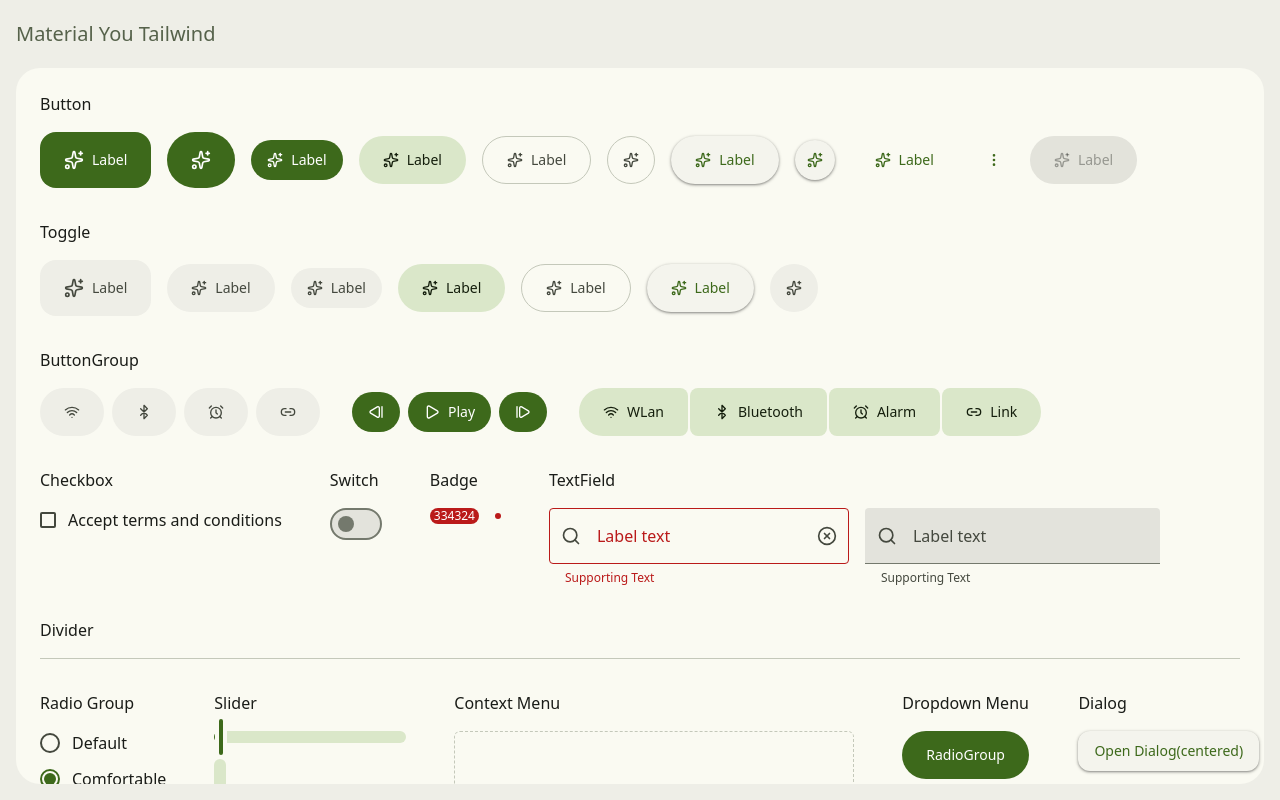
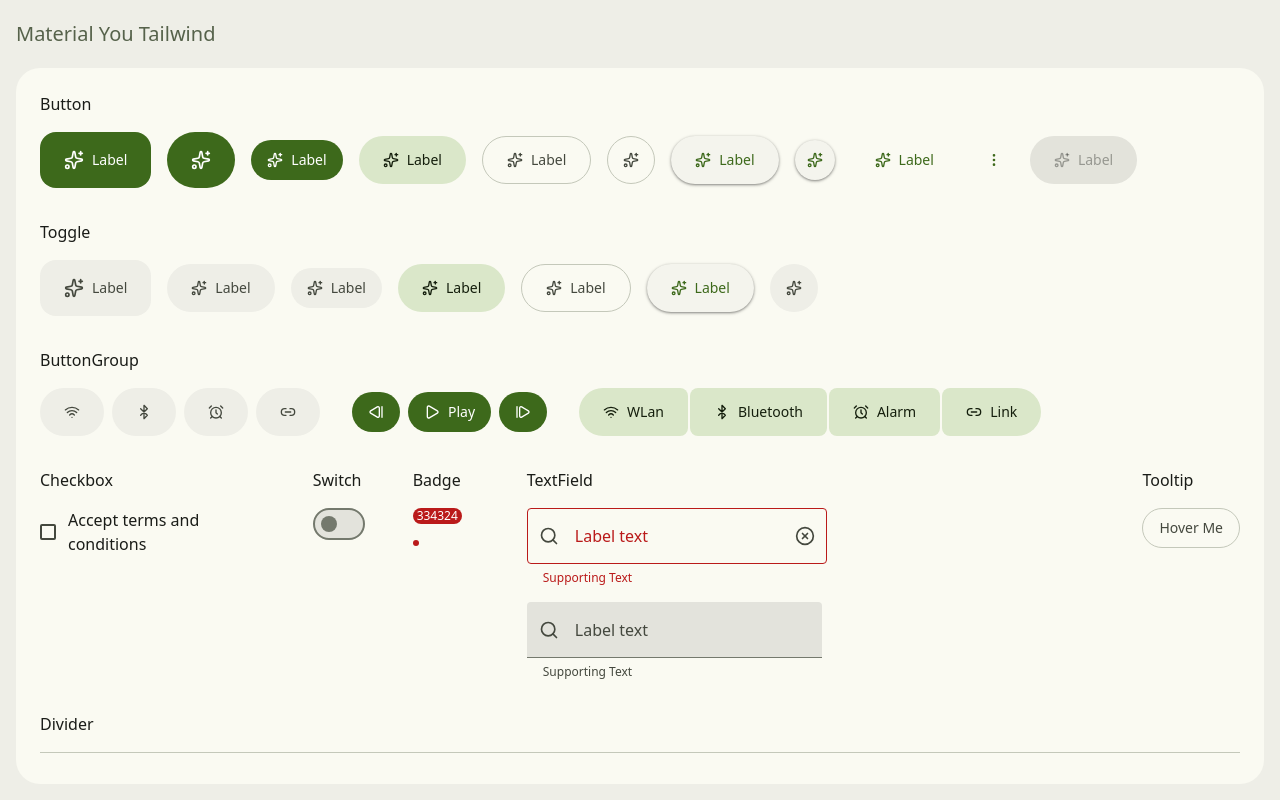
Before and after one commit to BolshevikNanven/material-you-tailwind, a React (Vite) app: page / in a window 1280 px wide. Built offline with nearby package versions, Linux system fonts and the light colour scheme.

Commit message:
feat：add tooltip component

```diff
--- a/package.json
+++ b/package.json
@@ -20,6 +20,7 @@
         "@radix-ui/react-slot": "^1.2.4",
         "@radix-ui/react-switch": "^1.2.6",
         "@radix-ui/react-toggle": "^1.1.10",
+        "@radix-ui/react-tooltip": "^1.2.8",
         "@tailwindcss/vite": "^4.1.18",
         "class-variance-authority": "^0.7.1",
         "clsx": "^2.1.1",
--- a/src/app.tsx
+++ b/src/app.tsx
@@ -12,6 +12,7 @@ import { TextFieldDemo } from './demos/text-field-demo'
 import { DialogDemo } from './demos/dialog-demo'
 import { ButtonGroupDemo } from './demos/button-group-demo'
 import { DividerDemo } from './demos/divider-demo'
+import { TooltipDemo } from './demos/tooltip-demo'
 
 export default function App() {
     return (
@@ -28,6 +29,7 @@ export default function App() {
                     <SwitchDemo />
                     <BadgeDemo />
                     <TextFieldDemo />
+                    <TooltipDemo />
                 </div>
                 <DividerDemo />
                 <div className='flex gap-12'>
--- /dev/null
+++ b/src/components/ui/tooltip.tsx
@@ -0,0 +1,47 @@
+'use client'
+
+import * as React from 'react'
+import * as TooltipPrimitive from '@radix-ui/react-tooltip'
+
+import { cn } from '@/lib/utils'
+
+function TooltipProvider({ delayDuration = 0, ...props }: React.ComponentProps<typeof TooltipPrimitive.Provider>) {
+    return <TooltipPrimitive.Provider data-slot='tooltip-provider' delayDuration={delayDuration} {...props} />
+}
+
+function Tooltip({ ...props }: React.ComponentProps<typeof TooltipPrimitive.Root>) {
+    return (
+        <TooltipProvider>
+            <TooltipPrimitive.Root data-slot='tooltip' {...props} />
+        </TooltipProvider>
+    )
+}
+
+function TooltipTrigger({ ...props }: React.ComponentProps<typeof TooltipPrimitive.Trigger>) {
+    return <TooltipPrimitive.Trigger data-slot='tooltip-trigger' {...props} />
+}
+
+function TooltipContent({
+    className,
+    sideOffset = 4,
+    children,
+    ...props
+}: React.ComponentProps<typeof TooltipPrimitive.Content>) {
+    return (
+        <TooltipPrimitive.Portal>
+            <TooltipPrimitive.Content
+                data-slot='tooltip-content'
+                sideOffset={sideOffset}
+                className={cn(
+                    'z-50 w-fit origin-(--radix-tooltip-content-transform-origin) animate-in rounded-sm bg-inverse-surface px-2 py-1 text-xs text-balance text-inverse-on-surface fade-in-0 zoom-in-95 data-[side=bottom]:slide-in-from-top-2 data-[side=left]:slide-in-from-right-2 data-[side=right]:slide-in-from-left-2 data-[side=top]:slide-in-from-bottom-2 data-[state=closed]:animate-out data-[state=closed]:fade-out-0 data-[state=closed]:zoom-out-95',
+                    className,
+                )}
+                {...props}
+            >
+                {children}
+            </TooltipPrimitive.Content>
+        </TooltipPrimitive.Portal>
+    )
+}
+
+export { Tooltip, TooltipTrigger, TooltipContent, TooltipProvider }
--- /dev/null
+++ b/src/demos/tooltip-demo.tsx
@@ -0,0 +1,22 @@
+import { Button } from '@/components/ui/button'
+import { Tooltip, TooltipContent, TooltipTrigger } from '@/components/ui/tooltip'
+
+export function TooltipDemo() {
+    return (
+        <div className='flex flex-col gap-4'>
+            <h3>Tooltip</h3>
+            <div className='mb-6 flex flex-wrap items-center gap-4'>
+                <Tooltip>
+                    <TooltipTrigger asChild>
+                        <Button size={'sm'} variant='outline'>
+                            Hover Me
+                        </Button>
+                    </TooltipTrigger>
+                    <TooltipContent>
+                        <p>Add to library</p>
+                    </TooltipContent>
+                </Tooltip>
+            </div>
+        </div>
+    )
+}
```
Also changed, not shown: 2 other files (tests, documents, lock files or other folders).
